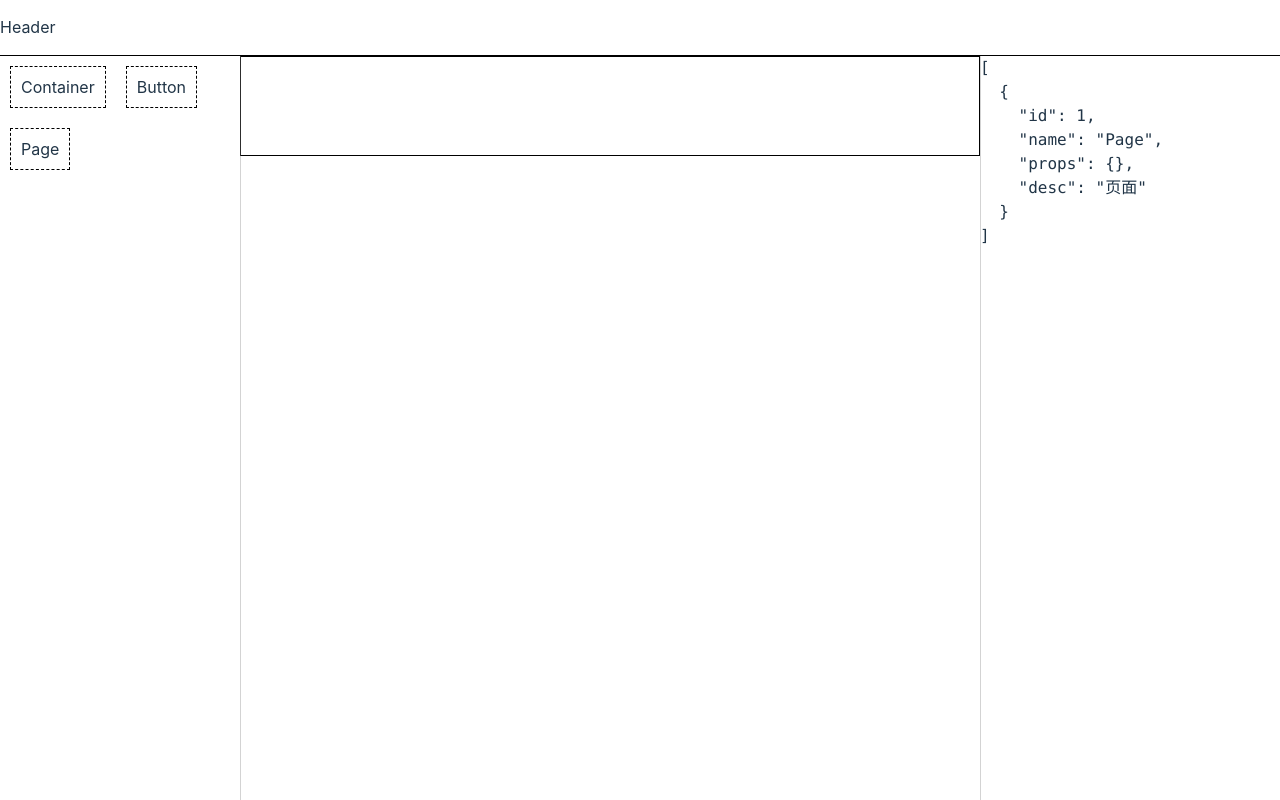
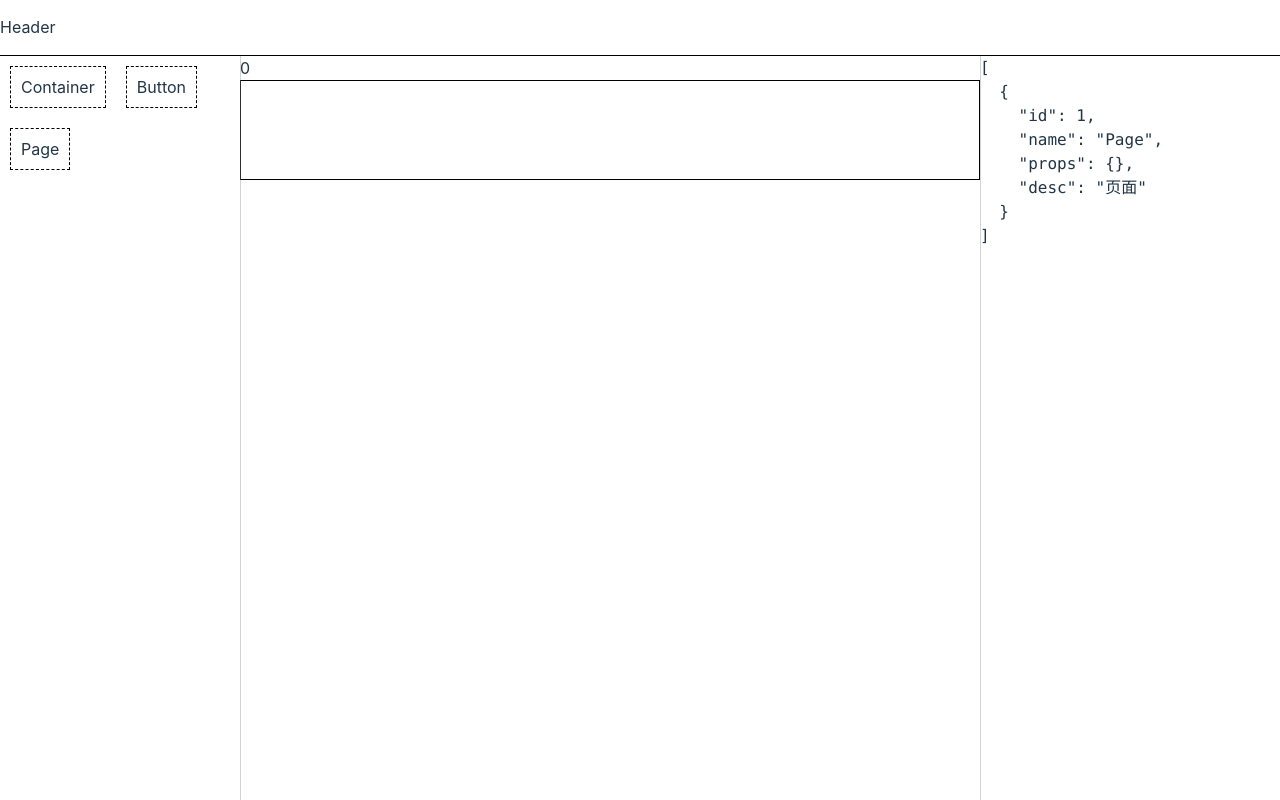
Before and after one commit to pengxiaohua/react-lowcode, a React (Vite) app: page / in a window 1280 px wide. Built offline with nearby package versions, Linux system fonts and the light colour scheme.

Commit message:
feat: get material id

```diff
--- a/src/components/EditorArea.tsx
+++ b/src/components/EditorArea.tsx
@@ -1,4 +1,4 @@
-import React from "react"
+import React, { useState } from "react"
 
 import { IComponent, useComponentsStore } from "../stores/components"
 import { useComponentConfigStore } from "../stores/component-config"
@@ -28,7 +28,27 @@ export function EditorArea() {
         })
     }
 
-    return <div className="h-[100%]">
+    const [hoveredComponentId, setHoveredComponentId] = useState(0)
+
+    /**
+     * 鼠标悬停事件处理函数
+     *
+     * @param e React鼠标事件对象
+     */
+    const handleMouseOver: React.MouseEventHandler<HTMLDivElement> = (e) => {
+        // 获取当前鼠标悬停的元素
+        const target = (e.target as HTMLElement).closest('[data-component-id]');
+        if (target) {
+            const componentId = target.getAttribute('data-component-id');
+            // 设置当前hover的组件ID, 为当前元素的data-component-id属性值
+            if (componentId) {
+                setHoveredComponentId(Number(componentId))
+            }
+        }
+    }
+
+    return <div className="h-[100%] editor-area" onMouseOver={handleMouseOver}>
+        {hoveredComponentId}
         {renderComponents(components)}
     </div>
 }
--- /dev/null
+++ b/src/components/HoverHighlight.tsx
@@ -0,0 +1,40 @@
+import { useEffect, useState } from "react";
+import { createPortal } from "react-dom";
+
+interface IHoverHighlight {
+    containerClassName: string;
+    componentId: number
+}
+
+const HoverHighlight = ({ containerClassName, componentId }: IHoverHighlight) => {
+
+    const [position, setPosition] = useState({ left: 0, top: 0, width: 0, height: 0 })
+
+    useEffect(() => {
+
+    }, [])
+
+    const updatePosition = () => {
+        if (!componentId) {
+            return;
+        }
+        // container 和 node区别：container是整个组件，node是当前操作的dom
+        const container = document.querySelector(`.${containerClassName}`);
+        const node = document.querySelector(`[data-component-id="${componentId}"]`)
+
+        console.log({ container, node });
+
+        if (!container || !node) {
+            return;
+        }
+
+        const { left, top, width, height } = node.getBoundingClientRect();
+    }
+
+    return createPortal((
+        <div>
+        </div>
+    ), el);
+};
+
+export default HoverHighlight;
--- a/src/materials/Button.tsx
+++ b/src/materials/Button.tsx
@@ -1,13 +1,9 @@
 import { Button as AntdButton } from 'antd';
-import { ButtonType } from 'antd/es/button'
 
-export interface IButton {
-    type: ButtonType;
-    text: string;
-}
+import { ICommonComponentProps } from './interface';
 
-const Button = ({ type, text }: IButton) => {
-    return <AntdButton type={type}>{text}</AntdButton>;
+const Button = ({ id, type, text }: ICommonComponentProps) => {
+    return <AntdButton data-component-id={id} type={type}>{text}</AntdButton>;
 };
 
 export default Button;
--- a/src/materials/Container.tsx
+++ b/src/materials/Container.tsx
@@ -6,6 +6,7 @@ const Container = ({ id, children }: ICommonComponentProps) => {
 
     return (
         <div
+            data-component-id={id}
             ref={drop}
             className={`min-h-[100px] p-[20px] ${canDrop ? 'border-[2px] border-[blue]' : 'border-[1px] border-[#000]'}`}
         >
--- a/src/materials/Page.tsx
+++ b/src/materials/Page.tsx
@@ -6,6 +6,7 @@ function Page({ id, children }: ICommonComponentProps) {
 
     return (
         <div
+            data-component-id={id}
             ref={drop}
             className={`min-h-[100px] p-[20px] ${canDrop ? 'border-[2px] border-[blue]' : 'border-[1px] border-[#000]'}`}
         >
```
